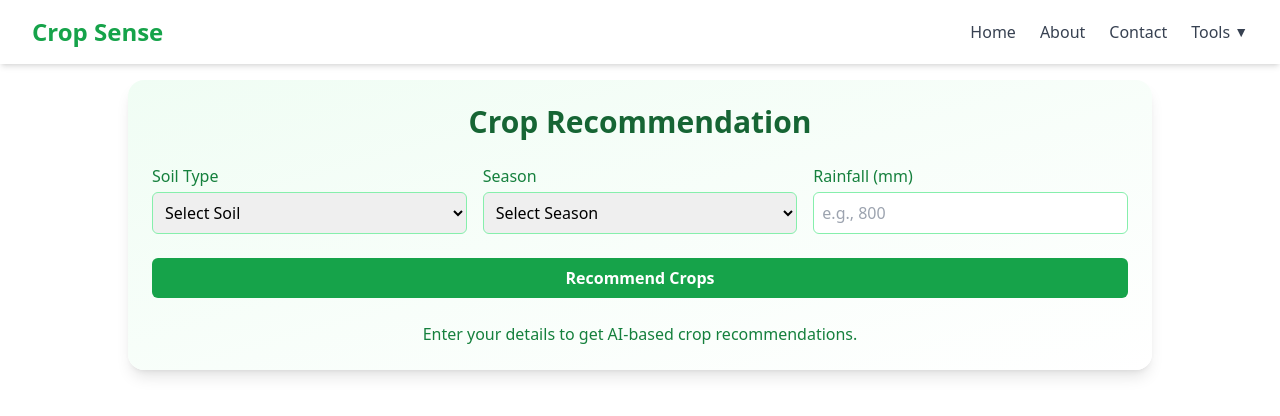
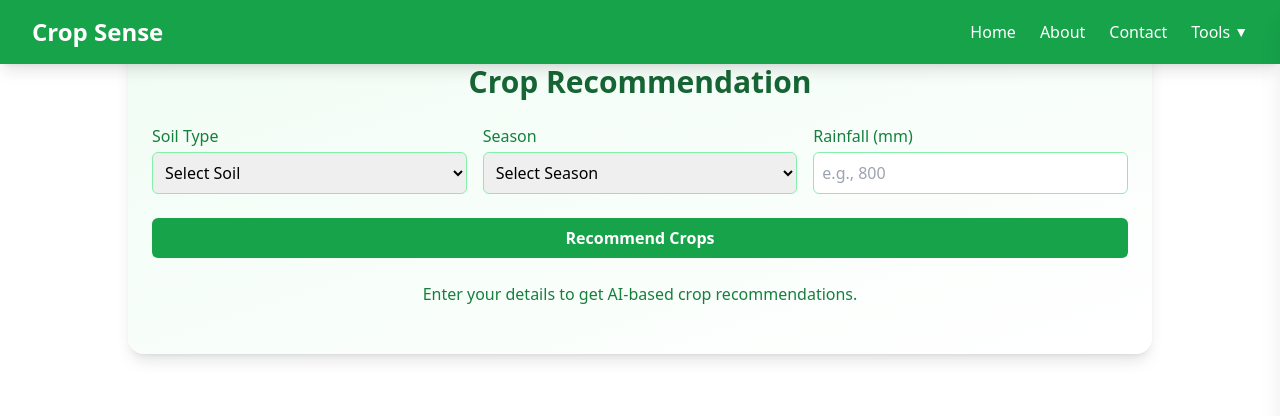
Before and after one commit to KarthikVishwaa/cropapp, a React (Create React App) app: page /crop in a window 1280 px wide. Shown: the top 416 px of the page. Built offline with nearby package versions, Linux system fonts and the light colour scheme.

Commit message:
Initial commit of CropSense app

```diff
--- a/src/component/CropRecommendation.jsx
+++ b/src/component/CropRecommendation.jsx
@@ -53,7 +53,7 @@ export default function CropRecommendation() {
   };
 
   return (
-    <div className="max-w-5xl mx-auto p-6 bg-gradient-to-br from-green-50 to-white rounded-2xl shadow-lg">
+    <div className="max-w-5xl mx-auto p-6 bg-gradient-to-br from-green-50 to-white rounded-2xl shadow-lg py-12">
       <h2 className="text-3xl font-bold text-green-800 mb-6 text-center">
         Crop Recommendation
       </h2>
--- a/src/component/DigitalCropDiary.jsx
+++ b/src/component/DigitalCropDiary.jsx
@@ -99,7 +99,7 @@ export default function DigitalCropDiary() {
   }, {});
 
   return (
-    <div className="max-w-5xl mx-auto p-4 sm:p-6 bg-white rounded-2xl shadow-lg mt-6">
+    <div className="max-w-5xl mx-auto p-10 sm:p-6 bg-white rounded-2xl shadow-lg mt-3">
       {/* Header */}
       <div className="flex flex-col sm:flex-row items-center justify-between mb-6 gap-3">
         <div className="flex items-center gap-2">
--- a/src/component/DiseaseDetection.jsx
+++ b/src/component/DiseaseDetection.jsx
@@ -105,7 +105,7 @@ export default function DiseaseDetection() {
   };
 
   return (
-    <div className="max-w-4xl mx-auto p-6 bg-white rounded-2xl shadow-lg">
+    <div className="max-w-4xl mx-auto p-11 bg-white rounded-2xl shadow-lg">
       <h2 className="text-3xl font-bold text-green-800 mb-6 text-center">
         Plant Disease Detection
       </h2>
--- a/src/component/GovernmentSchemes.jsx
+++ b/src/component/GovernmentSchemes.jsx
@@ -47,7 +47,7 @@ export default function DailyFarmingNews() {
   );
 
   return (
-    <div className="max-w-6xl mx-auto p-4 sm:p-6 bg-white rounded-2xl shadow-lg mt-6 space-y-6">
+    <div className="max-w-6xl mx-auto p-10 sm:p-6 bg-white rounded-2xl shadow-lg mt-6 space-y-6">
       {/* Header */}
       <div className="flex flex-col sm:flex-row justify-between items-center mb-4 gap-4">
         <div className="flex items-center gap-2">
--- a/src/component/Navbar.jsx
+++ b/src/component/Navbar.jsx
@@ -3,194 +3,166 @@ import { NavLink, Link } from "react-router-dom";
 
 const Navbar = () => {
   const [isMenuOpen, setIsMenuOpen] = useState(false);
-  const [isToolsOpen, setIsToolsOpen] = useState(false);
 
-  const toggleMenu = () => setIsMenuOpen(!isMenuOpen);
-  const toggleTools = () => setIsToolsOpen(!isToolsOpen);
+  const mainLinks = [
+    { path: "/", name: "Home" },
+    { path: "/about", name: "About" },
+    { path: "/contact", name: "Contact" },
+  ];
 
-  const navLinkClass = ({ isActive }) =>
-    isActive
-      ? "text-green-700 font-semibold"
-      : "text-gray-700 hover:text-green-700 transition-colors duration-300";
+  const toolsLinks = [
+    { path: "/diary", name: "Digital Crop Diary" },
+    { path: "/schemes", name: "Government Schemes" },
+    { path: "/weather", name: "Weather Integration" },
+    { path: "/crop", name: "Crop Recommendation" },
+    { path: "/disease", name: "Pest Identification" },
+    { path: "/weed", name: "Weed Detection & Soil Health" },
+    { path: "/yield", name: "Yield Estimation Tool" },
+  ];
 
   return (
-    <nav className="bg-white shadow-md sticky top-0 z-50 font-poppins">
+    <nav className="bg-green-600 fixed w-full z-50 shadow-lg">
       <div className="max-w-7xl mx-auto px-4 sm:px-6 lg:px-8">
         <div className="flex justify-between h-16 items-center">
           {/* Logo */}
-          <div className="flex-shrink-0">
-            <Link to="/" className="text-2xl font-bold text-green-600">
+          <Link
+            to="/"
+            className="text-2xl font-bold text-white hover:text-green-200 transition-colors"
+          >
             Crop Sense
           </Link>
-          </div>
 
           {/* Desktop Menu */}
-          <div className="hidden md:flex md:items-center space-x-6">
-            <NavLink to="/" className={navLinkClass}>
-              Home
+          <div className="hidden md:flex space-x-6">
+            {mainLinks.map((item, idx) => (
+              <NavLink
+                key={idx}
+                to={item.path}
+                className={({ isActive }) =>
+                  isActive
+                    ? "text-white font-semibold border-b-2 border-white transition-all"
+                    : "text-white hover:text-green-200 transition-colors"
+                }
+              >
+                {item.name}
               </NavLink>
-            <NavLink to="/about" className={navLinkClass}>
-              About
-            </NavLink>
-            <NavLink to="/contact" className={navLinkClass}>
-              Contact
-            </NavLink>
+            ))}
 
             {/* Tools Dropdown */}
-            <div className="relative">
-              <button
-                onClick={toggleTools}
-                className="flex items-center text-gray-700 hover:text-green-700 font-medium transition-colors duration-300"
+            <div className="relative group">
+              <button className="text-white font-medium hover:text-green-200 transition-colors flex items-center">
+                Tools
+                <span className="ml-1 text-sm">▼</span>
+              </button>
+              <div className="absolute left-0 mt-2 w-56 bg-green-700 rounded-md shadow-lg opacity-0 group-hover:opacity-100 transform scale-y-0 group-hover:scale-y-100 origin-top transition-all duration-300">
+                {toolsLinks.map((tool, idx) => (
+                  <NavLink
+                    key={idx}
+                    to={tool.path}
+                    className="block px-4 py-2 text-white hover:bg-green-600 transition-colors duration-200"
                   >
-                Tools
-                <span className="ml-1 text-sm">{isToolsOpen ? "▲" : "▼"}</span>
-              </button>
-
-              <div
-                className={`absolute bg-white shadow-lg mt-2 rounded-md w-56 overflow-hidden transition-all duration-300 transform origin-top ${
-                  isToolsOpen
-                    ? "scale-y-100 opacity-100"
-                    : "scale-y-0 opacity-0 pointer-events-none"
-                }`}
-              >
-                <NavLink
-                  to="/diary"
-                  className="block px-4 py-2 text-gray-700 hover:bg-green-100 transition-colors duration-200"
-                  onClick={() => setIsToolsOpen(false)}
-                >
-                  Digital Crop Diary
+                    {tool.name}
                   </NavLink>
-                <NavLink
-                  to="/schemes"
-                  className="block px-4 py-2 text-gray-700 hover:bg-green-100 transition-colors duration-200"
-                  onClick={() => setIsToolsOpen(false)}
-                >
-                  Government Schemes
-                </NavLink>
-                <NavLink
-                  to="/weather"
-                  className="block px-4 py-2 text-gray-700 hover:bg-green-100 transition-colors duration-200"
-                  onClick={() => setIsToolsOpen(false)}
-                >
-                  Weather Integration
-                </NavLink>
-                <NavLink
-                  to="/crop"
-                  className="block px-4 py-2 text-gray-700 hover:bg-green-100 transition-colors duration-200"
-                  onClick={() => setIsToolsOpen(false)}
-                >
-                  Crop Recommendation
-                </NavLink>
-                <NavLink
-                  to="/disease"
-                  className="block px-4 py-2 text-gray-700 hover:bg-green-100 transition-colors duration-200"
-                  onClick={() => setIsToolsOpen(false)}
-                >
-                  Pest Identification
-                </NavLink>
-                <NavLink
-                  to="/weed"
-                  className="block px-4 py-2 text-gray-700 hover:bg-green-100 transition-colors duration-200"
-                  onClick={() => setIsToolsOpen(false)}
-                >
-                  Weed Detection & Soil Health
-                </NavLink>
-                <NavLink
-                  to="/yield"
-                  className="block px-4 py-2 text-gray-700 hover:bg-green-100 transition-colors duration-200"
-                  onClick={() => setIsToolsOpen(false)}
-                >
-                  Yield Estimation Tool
-                </NavLink>
+                ))}
               </div>
             </div>
           </div>
 
           {/* Mobile Menu Button */}
-          <div className="flex items-center md:hidden">
+          <div className="md:hidden">
             <button
-              onClick={toggleMenu}
-              className="text-gray-700 hover:text-green-700 focus:outline-none transition-colors duration-300"
+              onClick={() => setIsMenuOpen(!isMenuOpen)}
+              className="text-white hover:text-green-200[] focus:outline-none"
             >
+              {isMenuOpen ? (
                 <svg
-                className="h-6 w-6"
+                  className="h-8 w-8"
                   xmlns="http://www.w3.org/2000/svg"
                   fill="none"
                   viewBox="0 0 24 24"
                   stroke="currentColor"
                 >
-                {isMenuOpen ? (
                   <path
                     strokeLinecap="round"
                     strokeLinejoin="round"
                     strokeWidth={2}
                     d="M6 18L18 6M6 6l12 12"
                   />
+                </svg>
               ) : (
+                <svg
+                  className="h-8 w-8"
+                  xmlns="http://www.w3.org/2000/svg"
+                  fill="none"
+                  viewBox="0 0 24 24"
+                  stroke="currentColor"
+                >
                   <path
                     strokeLinecap="round"
                     strokeLinejoin="round"
                     strokeWidth={2}
                     d="M4 6h16M4 12h16M4 18h16"
                   />
+                </svg>
               )}
-              </svg>
             </button>
           </div>
         </div>
       </div>
 
-      {/* Mobile Menu */}
-      {isMenuOpen && (
-        <div className="md:hidden bg-white shadow-md">
-          <NavLink to="/" className="block px-4 py-2" onClick={toggleMenu}>
-            Home
-          </NavLink>
-          <NavLink to="/about" className="block px-4 py-2" onClick={toggleMenu}>
-            About
-          </NavLink>
-          <NavLink to="/contact" className="block px-4 py-2" onClick={toggleMenu}>
-            Contact
-          </NavLink>
-
-          {/* Mobile Tools Dropdown */}
-          <div className="border-t border-gray-200">
-            <button
-              onClick={toggleTools}
-              className="w-full text-left px-4 py-2 font-medium text-gray-700 flex justify-between items-center transition-colors duration-300"
-            >
-              Tools
-              <span>{isToolsOpen ? "▲" : "▼"}</span>
-            </button>
+      {/* Mobile Sliding Menu */}
       <div
-              className={`pl-4 overflow-hidden transition-all duration-300 ${
-                isToolsOpen ? "max-h-96 opacity-100" : "max-h-0 opacity-0"
+        className={`fixed top-0 right-0 h-full w-64 bg-green-700 shadow-xl transform transition-transform duration-500 ease-in-out z-40 ${
+          isMenuOpen ? "translate-x-0" : "translate-x-full"
         }`}
       >
-              <NavLink to="/diary" className="block px-4 py-2" onClick={toggleMenu}>
-                Digital Crop Diary
+        <div className="flex justify-between items-center px-4 py-4 border-b border-green-500">
+          <span className="text-white font-bold text-lg">Menu</span>
+          <button
+            onClick={() => setIsMenuOpen(false)}
+            className="text-white hover:text-green-200"
+          >
+            ✕
+          </button>
+        </div>
+
+        <div className="flex flex-col mt-4 space-y-2 px-4">
+          <p className="text-green-200 font-semibold uppercase text-sm mb-1 tracking-wider animate-pulse">
+            Main
+          </p>
+          {mainLinks.map((item, idx) => (
+            <NavLink
+              key={idx}
+              to={item.path}
+              className="text-white py-2 px-2 rounded hover:bg-green-600 transition-all duration-300 transform hover:translate-x-2"
+              onClick={() => setIsMenuOpen(false)}
+            >
+              {item.name}
             </NavLink>
-              <NavLink to="/schemes" className="block px-4 py-2" onClick={toggleMenu}>
-                Government Schemes
+          ))}
+
+          <p className="text-green-200 font-semibold uppercase text-sm mt-4 mb-1 tracking-wider animate-pulse">
+            Tools
+          </p>
+          {toolsLinks.map((item, idx) => (
+            <NavLink
+              key={idx}
+              to={item.path}
+              className="text-white py-2 px-2 rounded hover:bg-green-600 transition-all duration-300 transform hover:translate-x-2"
+              onClick={() => setIsMenuOpen(false)}
+            >
+              {item.name}
             </NavLink>
-              <NavLink to="/weather" className="block px-4 py-2" onClick={toggleMenu}>
-                Weather Integration
-              </NavLink>
-              <NavLink to="/crop" className="block px-4 py-2" onClick={toggleMenu}>
-                Crop Recommendation
-              </NavLink>
-              <NavLink to="/disease" className="block px-4 py-2" onClick={toggleMenu}>
-                Pest Identification
-              </NavLink>
-              <NavLink to="/weed" className="block px-4 py-2" onClick={toggleMenu}>
-                Weed Detection & Soil Health
-              </NavLink>
-              <NavLink to="/yield" className="block px-4 py-2" onClick={toggleMenu}>
-                Yield Estimation Tool
-              </NavLink>
+          ))}
         </div>
       </div>
-        </div>
+
+      {/* Background overlay */}
+      {isMenuOpen && (
+        <div
+          className="fixed inset-0 bg-black bg-opacity-30 z-30"
+          onClick={() => setIsMenuOpen(false)}
+        ></div>
       )}
     </nav>
   );
--- a/src/component/WeatherWidget.jsx
+++ b/src/component/WeatherWidget.jsx
@@ -58,7 +58,7 @@ const WeatherWidget = () => {
     <div className="max-w-md mx-auto p-6 bg-gradient-to-br from-green-100 to-green-200 rounded-xl shadow-lg text-center transition-transform transform hover:scale-105">
 
       {/* Header with Back & Refresh */}
-      <div className="flex flex-col sm:flex-row justify-between items-center mb-4 gap-2">
+      <div className="flex flex-col sm:flex-row justify-between items-center mb-4 py-10 gap-2">
         <h2 className="text-xl font-semibold">
           {weather
             ? `Weather in ${weather.location.name}, ${weather.location.region}`
--- a/src/component/WeedDetectionSoilHealth.jsx
+++ b/src/component/WeedDetectionSoilHealth.jsx
@@ -58,7 +58,7 @@ export default function CropWeedSoilText() {
   };
 
   return (
-    <div className="max-w-3xl mx-auto p-6 bg-white rounded-2xl shadow-lg space-y-6">
+    <div className="max-w-3xl mx-auto p-11 bg-white rounded-2xl shadow-lg space-y-6">
       <h2 className="text-2xl font-bold text-green-800 mb-4 text-center">
         Crop & Soil AI Advisory
       </h2>
```
Lines whose indentation alone changed are shown as unchanged.
